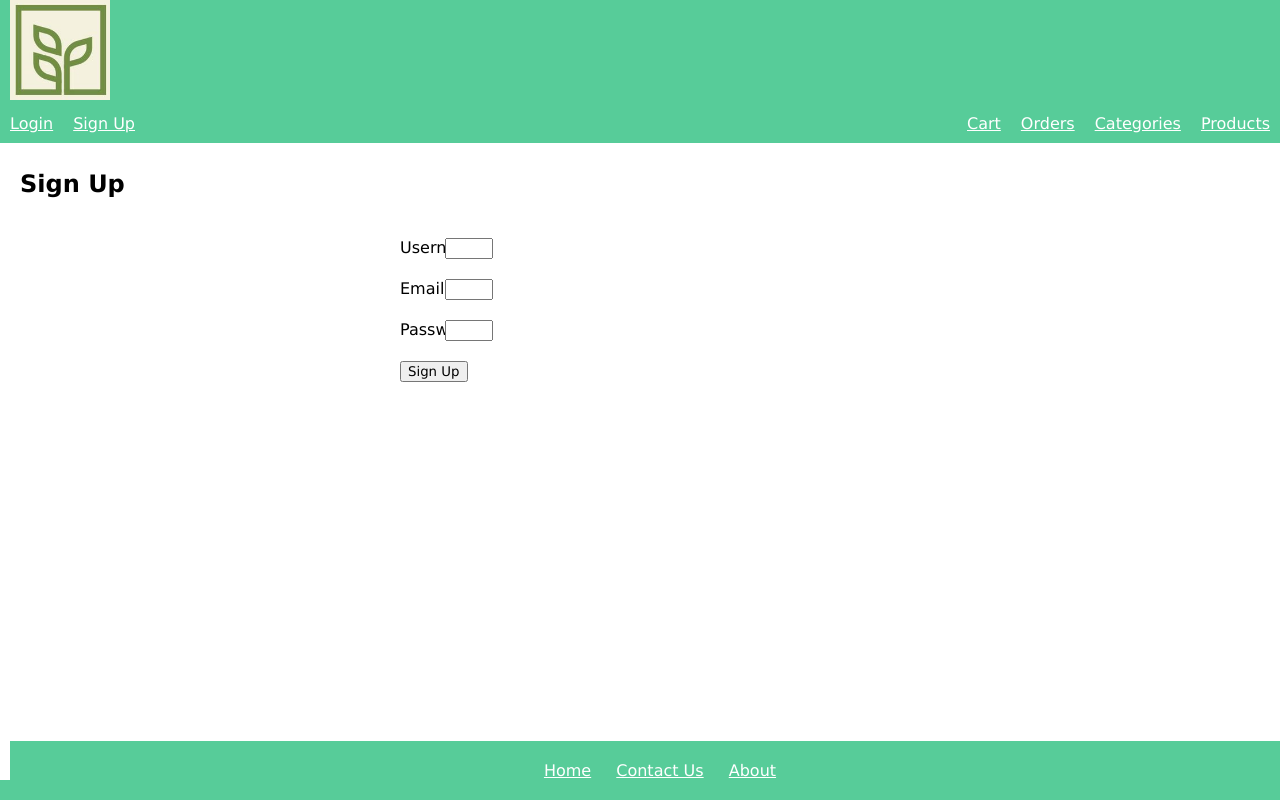
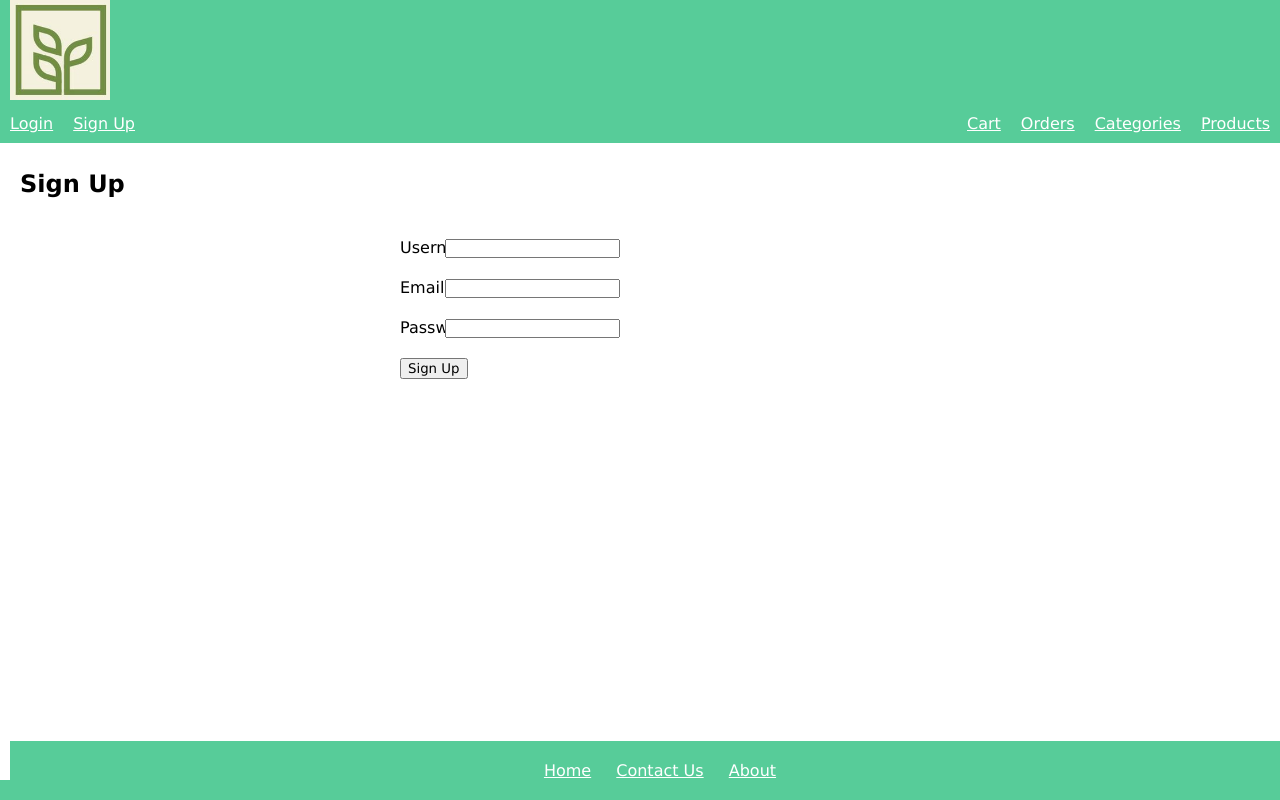
Before and after one commit to c-wright-98/QA_Store, a Flask app: page /register in a window 1280 px wide. Run offline with Flask 3, Linux system fonts and the light colour scheme.

Commit message:
Making input fields align

```diff
--- a/static/stylesheets/style1.css
+++ b/static/stylesheets/style1.css
@@ -184,6 +184,6 @@ footer {
 }
 
 .form-group input {
-    display: inline-block;
-    width: 40px;
+    padding: 0px;
+
 }
```
